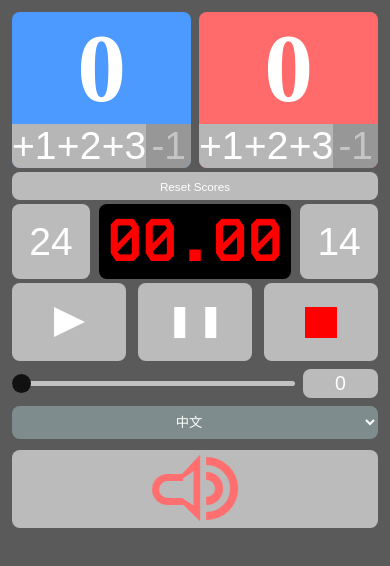
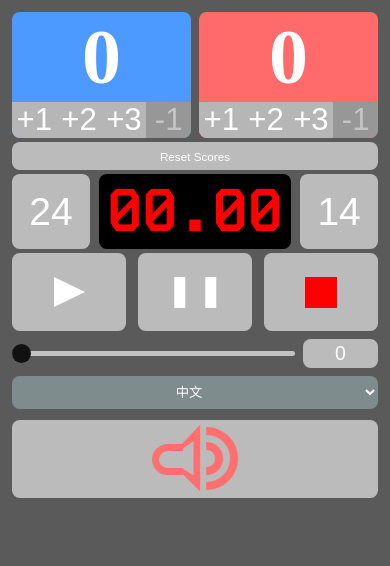
Before and after one commit to ShihShihDer/basketball-scoreboard, an Angular app: page / in a window 390 px wide. Shown: the top 566 px of the page. Built offline with nearby package versions, Linux system fonts and the light colour scheme.

Commit message:
Update scoreboard component styles for better responsiveness

```diff
--- a/src/app/scoreboard/scoreboard.component.scss
+++ b/src/app/scoreboard/scoreboard.component.scss
@@ -5,7 +5,7 @@
     width: 100%; // 让记分板宽度充满容器
 
     .team {
-        width: 49%; // 让主队和客队宽度相等
+        width: 48%; // 让主队和客队宽度相等
         background-color: #ff6b6b; // 默认背景颜色，可以通过类名更改
         color: white;
         border-radius: 2vw;
@@ -22,7 +22,7 @@
         }
 
         h2 {
-            font-size: 25vw; // 得分的字体大小
+            font-size: 20vw; // 得分的字体大小
             margin: 0; // 分数和按钮之间的空间
         }
 
@@ -34,7 +34,7 @@
                 flex: 1;
                 margin: 0; // 按钮之间的间隔
                 padding: 0; // 垂直内边距
-                font-size: 10vw; // 按钮内文字大小
+                font-size: 8vw; // 按钮字体大小
                 background: #b6b6b6; // 按钮背景颜色
                 color: #ffffff; // 按钮文字颜色
                 border: 0; // 按钮边框
```
